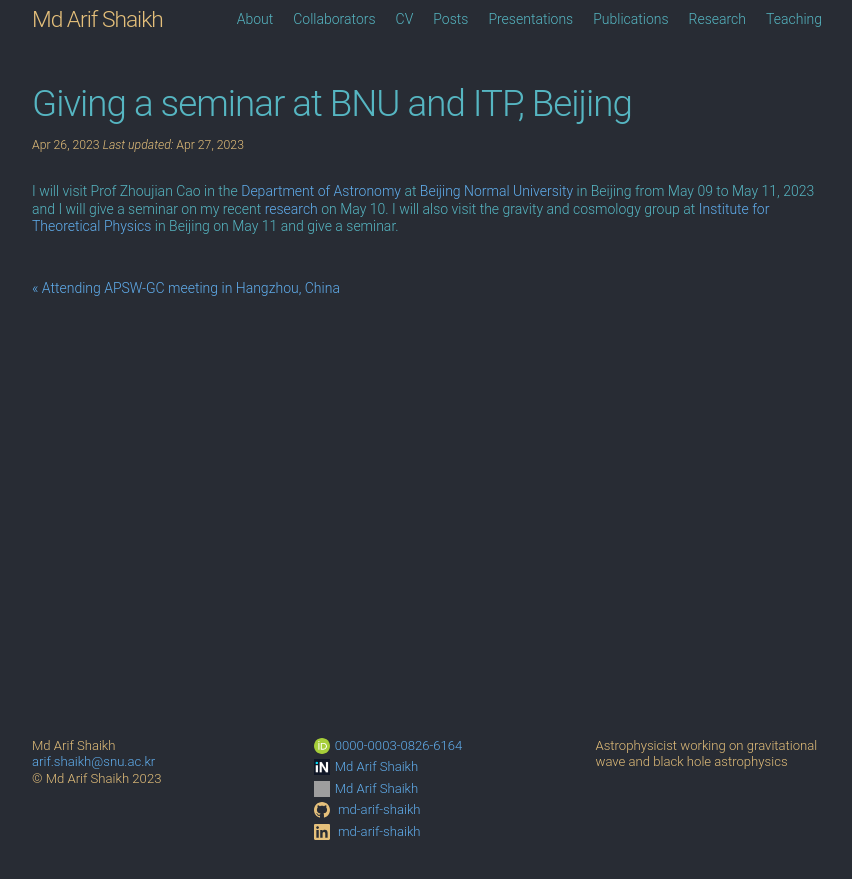
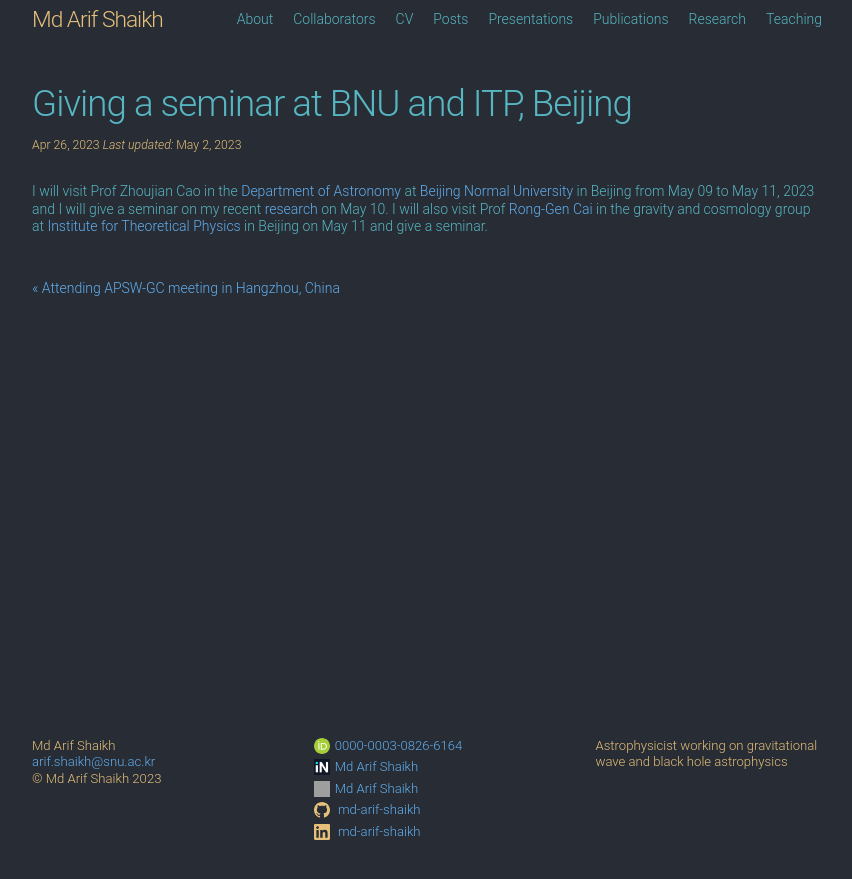
Before and after one commit to md-arif-shaikh/md-arif-shaikh.github.io, a Jekyll site: the page built from _posts/2023-04-26-seminar-BNU.md, in a window 1280 px wide. Shown: the top 879 px of the page, without its empty margins (213-1065 px from the left). Built offline with Jekyll 4.4.1, drawn with Linux system fonts in a browser that asks for light colours; some web fonts are replaced; our own code applies the rules of GitHub Pages for plain Markdown files; comment, search, counter and statistics services are not loaded; grey boxes are pictures that could not be loaded.

Commit message:
add visit to ITP

```diff
--- a/_posts/2023-04-26-seminar-BNU.md
+++ b/_posts/2023-04-26-seminar-BNU.md
@@ -1,7 +1,7 @@
 ---
 title: "Giving a seminar at BNU and ITP, Beijing"
 date: 2023-04-26
-update_date: 2023-04-27
+update_date: 2023-05-02
 tags: [Visits, Travel, Seminars]
 excerpt: "BNU visit and seminar, May 2023"
 mathjax: "true"
@@ -10,6 +10,8 @@ I will visit Prof Zhoujian Cao in the [Department of
 Astronomy](https://astro.bnu.edu.cn/english/index.html) at [Beijing Normal
 University](https://english.bnu.edu.cn/) in Beijing from May 09 to May 11, 2023
 and I will give a seminar on my recent
-[research](https://inspirehep.net/literature/2635504) on May 10. I will also visit
+[research](https://inspirehep.net/literature/2635504) on May 10. I will also
+visit Prof [Rong-Gen
+Cai](http://sourcedb.itp.cas.cn/yw/zjrck/cm/201804/t20180424_5001122.html) in
 the gravity and cosmology group at [Institute for Theoretical
 Physics](http://english.itp.cas.cn/) in Beijing on May 11 and give a seminar.
```
